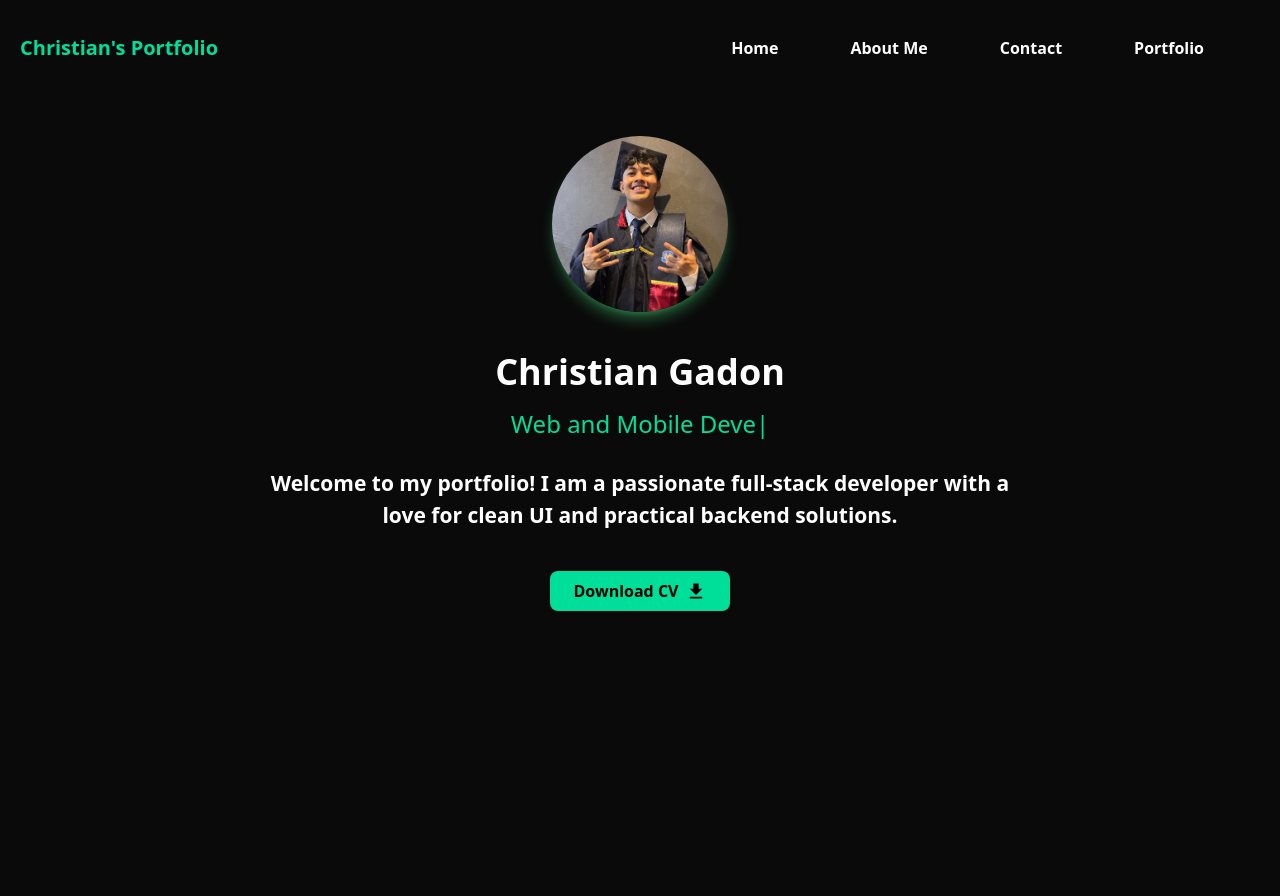
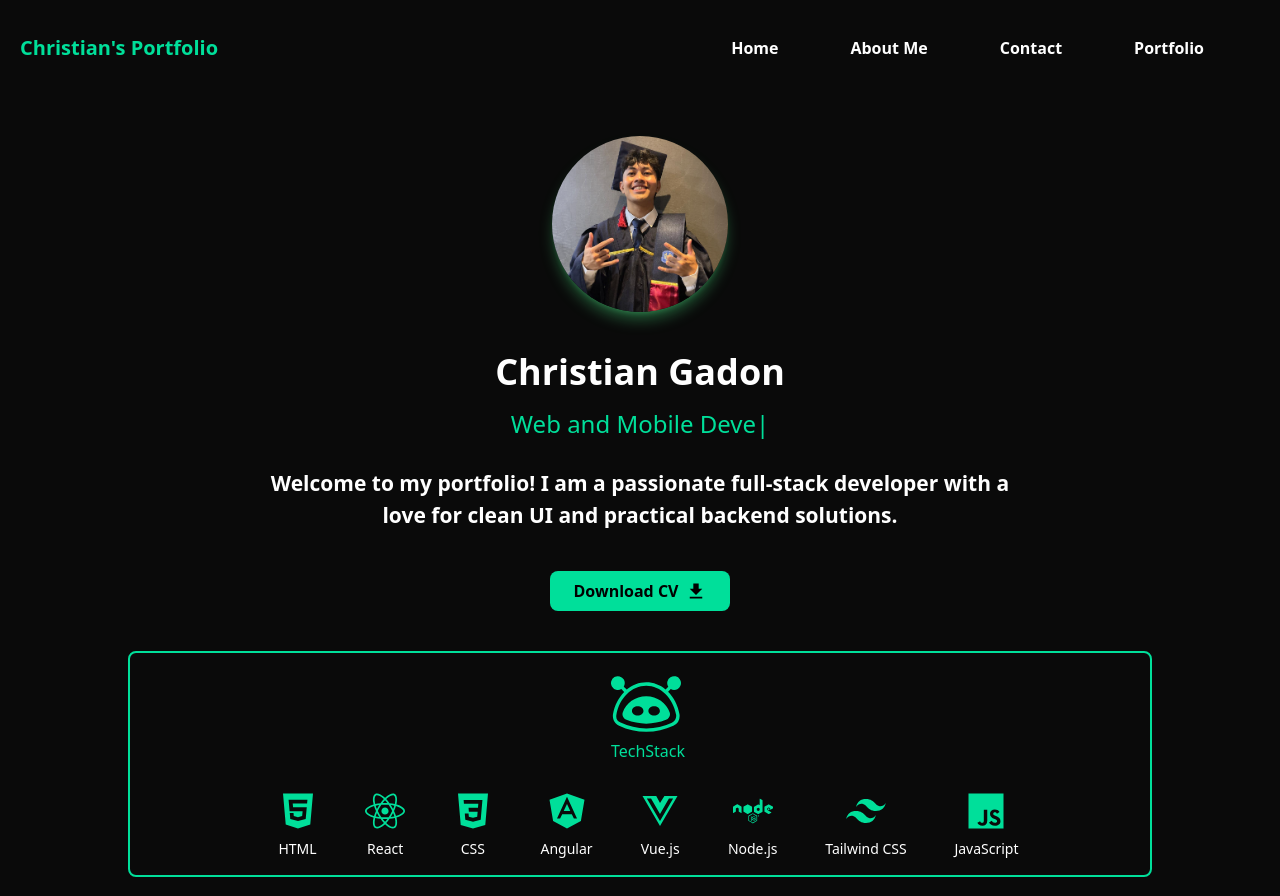
Before and after one commit to CoderCarti/my-portfolio, a React (Create React App) app: page / in a window 1280 px wide. Built offline with nearby package versions, Linux system fonts and the light colour scheme.

Commit message:
ADD: techstack

```diff
--- a/src/Components/Homepage.js
+++ b/src/Components/Homepage.js
@@ -1,7 +1,13 @@
 import React from 'react'
 import gadonski from '../images/gadonski_img.png'
 import { ReactTyped } from "react-typed";
-import { IoMdDownload } from "react-icons/io";
+import { IoMdDownload, IoLogoCss3 } from "react-icons/io";
+import { IoLogoAngular, IoLogoJavascript } from "react-icons/io5";
+import { SiAlby } from "react-icons/si";
+import { FaReact } from "react-icons/fa";
+import { FaHtml5, FaVuejs } from "react-icons/fa";
+import { FaNode } from "react-icons/fa6";
+import { RiTailwindCssFill } from "react-icons/ri";
 
 const Homepage = () => {
 return (
@@ -10,7 +16,7 @@ return (
             src={gadonski}
             alt="Gadonski"
             className='w-44 h-44 mt-10 rounded-full object-cover shadow-lg shadow-green-400/40'
-            />
+        />
         <h1 className='text-white mt-10 text-4xl font-bold'>Christian Gadon</h1>
         <ReactTyped
             className='text-[#00df9a] text-2xl mt-4'
@@ -22,11 +28,49 @@ return (
         <p className='text-white mt-7 text-[21px] font-semibold w-[60%] text-center'>Welcome to my portfolio! I am a passionate full-stack developer with a
             love for clean UI and practical backend solutions.</p>
         <button className='mt-10 px-6 py-2 bg-[#00df9a] text-black font-bold rounded-lg hover:bg-[#00df9a]/80 transition duration-300 w-30 h-auto flex items-center justify-center'>
-        <a href="/Gadon_Christian_Resume.pdf" download className="flex items-center">
-            Download CV
-            <IoMdDownload className='w-5 h-5 ml-2'/>
-        </a>
+            <a href="/Gadon_Christian_Resume.pdf" download className="flex items-center">
+                Download CV
+                <IoMdDownload className='w-5 h-5 ml-2'/>
+            </a>
         </button>
+        <div className='mt-10 text-[#00df9a] flex space-x-4 border-2 border-[#00df9a] p-4 rounded-lg w-[80%] justify-center items-center flex-col '>
+            <SiAlby className='w-[70px] h-[70px] ml-3' />
+            <h1 className='text-center mr-[20px] w-[20%] mb-3'>TechStack</h1>
+            <div className='flex space-x-8 mt-4 justify-between w-[75%]'>
+                <div className='flex flex-col items-center'>
+                    <FaHtml5 className='w-10 h-10' />
+                    <span className='text-white text-sm mt-2'>HTML</span>
+                </div>
+                <div className='flex flex-col items-center'>
+                    <FaReact className='w-10 h-10' />
+                    <span className='text-white text-sm mt-2'>React</span>
+                </div>
+                <div className='flex flex-col items-center'>
+                    <IoLogoCss3 className='w-10 h-10' />
+                    <span className='text-white text-sm mt-2'>CSS</span>
+                </div>
+                <div className='flex flex-col items-center'>
+                    <IoLogoAngular className='w-10 h-10' />
+                    <span className='text-white text-sm mt-2'>Angular</span>
+                </div>
+                <div className='flex flex-col items-center'>
+                    <FaVuejs className='w-10 h-10' />
+                    <span className='text-white text-sm mt-2'>Vue.js</span>
+                </div>
+                <div className='flex flex-col items-center'>
+                    <FaNode className='w-10 h-10' />
+                    <span className='text-white text-sm mt-2'>Node.js</span>
+                </div>
+                <div className='flex flex-col items-center'>
+                    <RiTailwindCssFill className='w-10 h-10' />
+                    <span className='text-white text-sm mt-2'>Tailwind CSS</span>
+                </div>
+                <div className='flex flex-col items-center'>
+                    <IoLogoJavascript className='w-10 h-10' />
+                    <span className='text-white text-sm mt-2'>JavaScript</span>
+                </div>
+            </div>
+        </div>
     </div>
 )
 }
```
